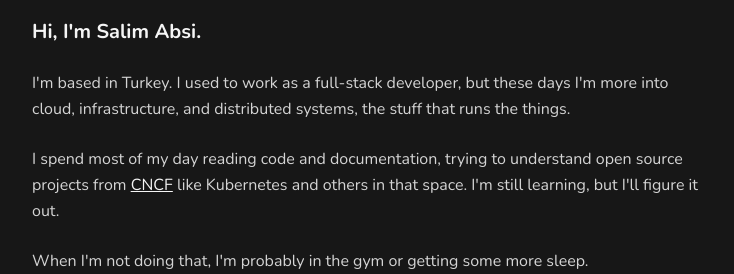
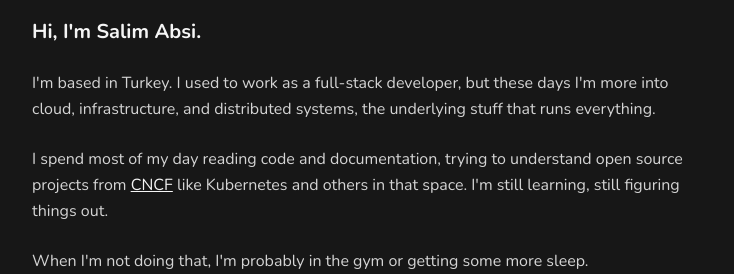
Before and after one commit to salimabsi/salimabsi.me, a Next.js app: page / in a window 1280 px wide. Shown: the part 174-448 px from the top of the page, without its empty margins (272-1006 px from the left). Built offline with nearby package versions, Linux system fonts and the light colour scheme.

Commit message:
refactor: improve words

```diff
--- a/src/app/page.tsx
+++ b/src/app/page.tsx
@@ -8,7 +8,7 @@ export default function Home() {
       <div className="mt-6 space-y-6 leading-relaxed text-neutral-700 dark:text-neutral-300">
         <p>
           I'm based in Turkey. I used to work as a full-stack developer, but these days I'm more
-          into cloud, infrastructure, and distributed systems, the stuff that runs the things.
+          into cloud, infrastructure, and distributed systems, the underlying stuff that runs everything.
         </p>
 
         <p>
@@ -20,7 +20,7 @@ export default function Home() {
           >
             CNCF
           </a>{' '}
-          like Kubernetes and others in that space. I'm still learning, but I'll figure it out.
+          like Kubernetes and others in that space. I'm still learning, still figuring things out.
         </p>
 
         <p>When I'm not doing that, I'm probably in the gym or getting some more sleep.</p>
```
